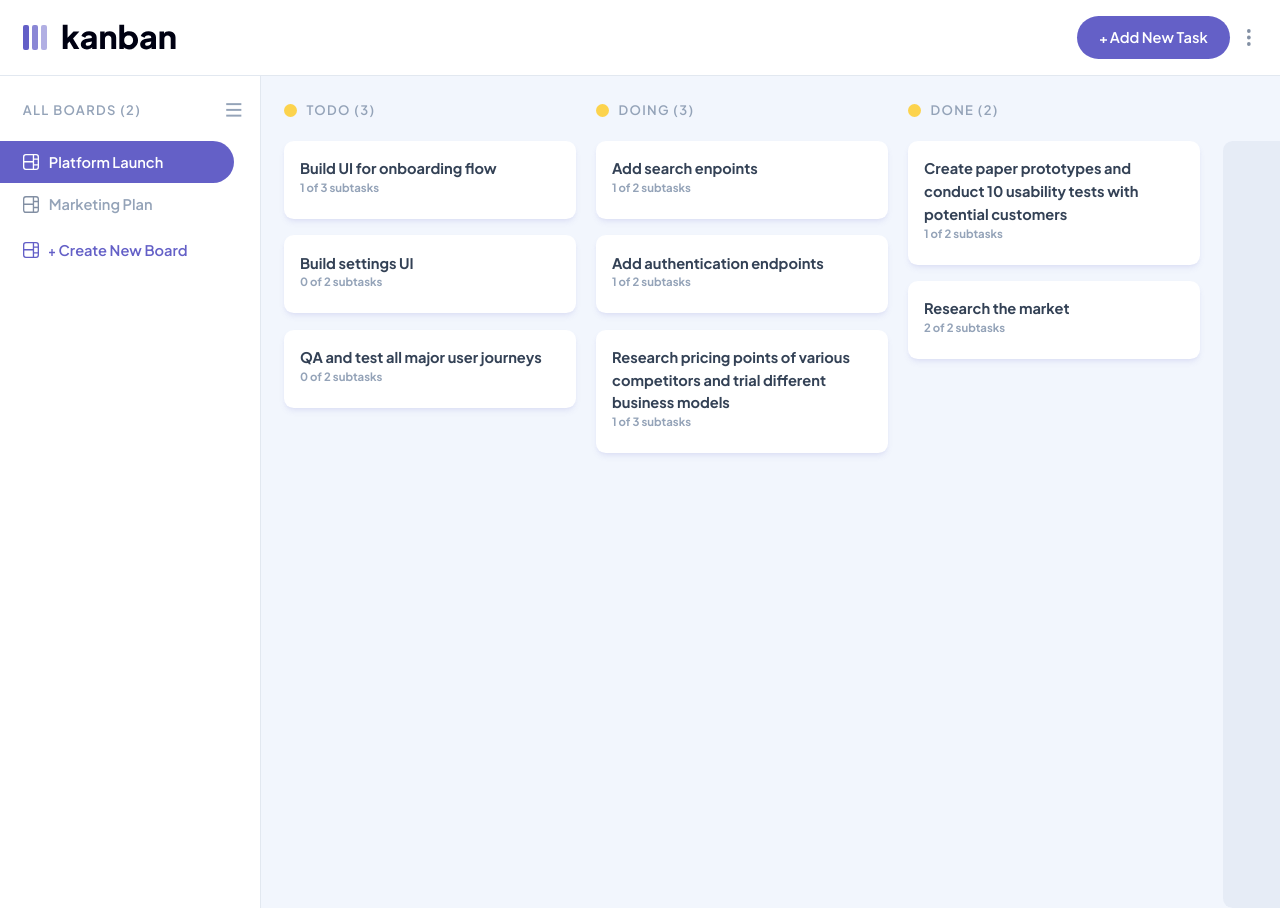
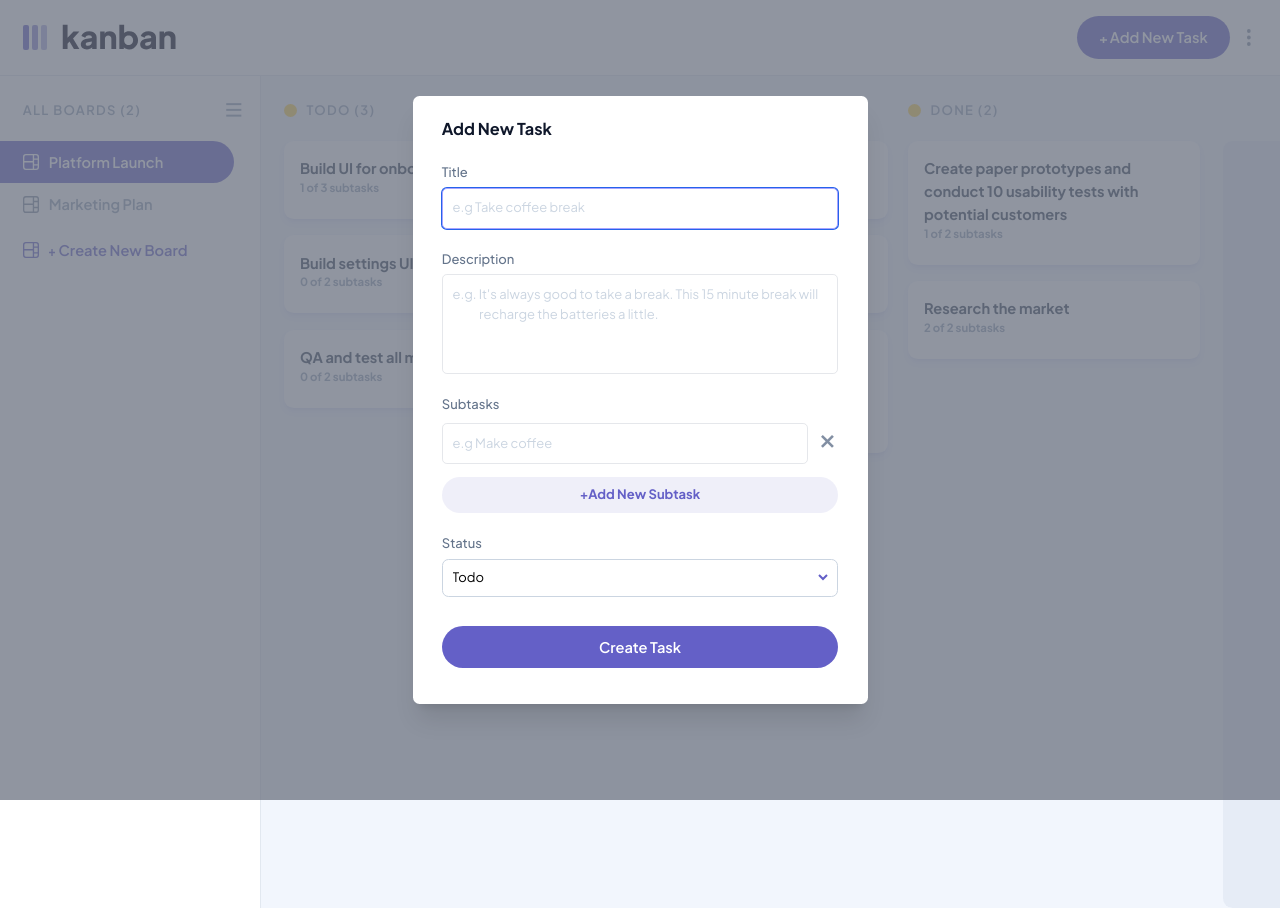
Before and after one commit to julian-br/quick-kanban, a React (Vite) app: page /board/1 in a window 1280 px wide. Both pictures are taken after a click on the button "Add New Task". Shown: the top 908 px of the page. Built offline with nearby package versions, Linux system fonts and the light colour scheme.

Commit message:
adding modal for creating tasks

```diff
--- a/src/App.tsx
+++ b/src/App.tsx
@@ -2,7 +2,6 @@ import KanbanBoardPage from "./pages/KanbanBoardPage";
 import { QueryClient, QueryClientProvider } from "@tanstack/react-query";
 import { Route } from "wouter";
 import NoCreatedBoardsPage from "./pages/NoCreatedBoardsPage";
-import { ReactQueryDevtools } from "@tanstack/react-query-devtools";
 
 const queryClient = new QueryClient();
 
@@ -10,7 +9,6 @@ function App() {
   return (
     <div className="font-jakarta min-h-screen flex flex-col">
       <QueryClientProvider client={queryClient}>
-        <ReactQueryDevtools initialIsOpen={false} />
         <Route path="/" component={NoCreatedBoardsPage}></Route>
         <Route path="/board/:boardId">
           {(params: { boardId: string }) => (
--- a/src/components/CreateKanbanBoardModal.tsx
+++ b/src/components/CreateKanbanBoardModal.tsx
@@ -5,7 +5,7 @@ import { useState } from "react";
 import Form, { useFormValidation } from "./common/Form";
 import { useLocation } from "wouter";
 import { useKanbanBoardMutation } from "../api/kanbanBoard";
-import ListInput from "./common/ListInput";
+import ListInput from "./common/Input/ListInput";
 
 export default function CreateBoardModal({ onClose }: { onClose: () => void }) {
   const [boardColumnNames, setBoardColumnNames] = useState([""]);
@@ -68,7 +68,7 @@ export default function CreateBoardModal({ onClose }: { onClose: () => void }) {
         />
 
         <ListInput
-          title="Board Columns"
+          label="Board Columns"
           inputPlaceHolder="e.g Todo"
           addButtonText="Add new Column"
           values={boardColumnNames}
--- /dev/null
+++ b/src/components/CreateTaskModal.tsx
@@ -0,0 +1,120 @@
+import { useState } from "react";
+import { KanbanBoard } from "../api/kanbanBoard";
+import { Task, useTaskMutation } from "../api/task";
+import Button from "./common/Button";
+import Form, { useFormValidation } from "./common/Form";
+import Listbox from "./common/Input/Listbox";
+import ListInput from "./common/Input/ListInput";
+import TextArea from "./common/Input/TextArea";
+import TextInput from "./common/Input/TextInput";
+import Modal from "./common/Modal";
+
+interface Props {
+  board: KanbanBoard;
+  onClose: () => void;
+}
+
+export default function CreateTaskModal({ onClose, board }: Props) {
+  const [taskData, setTaskData] = useState({
+    title: "",
+    description: "",
+    status: board.columns[0],
+    subtaskTitles: [""],
+  });
+
+  const { formErrors, validateForm } = useFormValidation({
+    title: () => (taskData.title?.length > 0 ? true : "Can't be empty"),
+    subtaskNames: validateSubtaskTitles,
+  });
+
+  const taskMutation = useTaskMutation();
+
+  function validateSubtaskTitles() {
+    const hasEmptyValues =
+      taskData.subtaskTitles.filter((columnName) => columnName === "").length >
+      0;
+    if (hasEmptyValues) {
+      return "Please provide a name for each column.";
+    }
+
+    return true;
+  }
+
+  function changeTaskStatus(newStatus: string) {
+    const taskCopy = { ...taskData };
+    taskCopy.status = newStatus;
+    setTaskData(taskCopy);
+  }
+
+  function changeTitle(newTitle: string) {
+    setTaskData({ ...taskData, title: newTitle });
+  }
+
+  function changeDescription(newDescription: string) {
+    setTaskData({ ...taskData, description: newDescription });
+  }
+
+  function changeSubtaskNames(newSubtaskNames: string[]) {
+    setTaskData({ ...taskData, subtaskTitles: newSubtaskNames });
+  }
+
+  function handleSubmit() {
+    const formIsValid = validateForm();
+    if (formIsValid) {
+      // don't add subtasks with an empty string as a title
+      const trimmedSubtaskTitles = taskData.subtaskTitles.filter(
+        (subtaskName) => subtaskName !== ""
+      );
+
+      const taskToMutate = {
+        ...taskData,
+        boardId: board.id,
+        subtasks: trimmedSubtaskTitles.map((subtaskTitle) => ({
+          title: subtaskTitle,
+          isCompleted: false,
+        })),
+      };
+
+      taskMutation.mutate(taskToMutate, { onSuccess: onClose });
+    }
+  }
+
+  return (
+    <Modal onClose={onClose} title={"Add New Task"}>
+      <Form onSubmit={handleSubmit} className="mt-7 mb-4 flex flex-col gap-6">
+        <TextInput
+          errorMessage={formErrors.title}
+          onInput={changeTitle}
+          value={taskData.title}
+          label="Title"
+          placeholder="e.g Take coffee break"
+        />
+        <TextArea
+          onInput={changeDescription}
+          value={taskData.description}
+          rows={4}
+          label="Description"
+          placeholder="e.g. It's always good to take a break. This 15 minute break will
+            recharge the batteries a little."
+        />
+        <ListInput
+          errorMessage={formErrors.subtaskNames}
+          label="Subtasks"
+          values={taskData.subtaskTitles}
+          onChange={changeSubtaskNames}
+          addButtonText="Add New Subtask"
+          inputPlaceHolder="e.g Make coffee"
+        />
+        <Listbox
+          label="Status"
+          onChange={changeTaskStatus}
+          selected={taskData.status}
+          options={board.columns}
+        />
+        <Button variant="primary" size="large" className="mt-3" type="submit">
+          Create Task
+        </Button>
+      </Form>
+    </Modal>
+  );
+}
--- a/src/components/Navbar.tsx
+++ b/src/components/Navbar.tsx
@@ -3,12 +3,22 @@ import PlusIcon from "../assets/icon-add-task.svg";
 import VerticalEllipsisIcon from "../assets/icon-vertical-ellipsis.svg";
 import Button from "./common/Button";
 
-export default function Navbar() {
+interface Props {
+  onAddTaskClick?: () => void;
+}
+
+export default function Navbar({ onAddTaskClick }: Props) {
+  function handleAddTaskClicked() {
+    if (onAddTaskClick !== undefined) {
+      onAddTaskClick();
+    }
+  }
+
   return (
     <nav className="bg-white px-7 py-5 border-b border-slate-200 flex items-center justify-between">
       <img src={LogoIcon} alt="Logo" />
       <div className="flex">
-        <Button variant="primary" size="large">
+        <Button onClick={handleAddTaskClicked} variant="primary" size="large">
           <div className="flex items-baseline">
             <img src={PlusIcon} alt="Plus Icon" className="h-2 mr-1" />
             <span>Add New Task</span>
--- a/src/components/ViewTaskModal/SubtaskList.tsx
+++ b/src/components/ViewTaskModal/SubtaskList.tsx
@@ -13,7 +13,7 @@ export default function SubtaskList({ subtasks, onSubtaskClick }: Props) {
   ).length;
 
   return (
-    <>
+    <div>
       <h5 className="text-slate-500 font-medium">
         Subtasks ({amountOfFinishedSubtasks} of {amountOfSubtasks})
       </h5>
@@ -26,7 +26,7 @@ export default function SubtaskList({ subtasks, onSubtaskClick }: Props) {
           />
         ))}
       </div>
-    </>
+    </div>
   );
 }
 
@@ -44,7 +44,7 @@ function SubtaskListEntry({
       className="bg-grey-light p-3 rounded-md flex items-center w-full hover:bg-secondary hover:shadow text-left"
     >
       <span
-        className={`h-6 w-6 p-1 pt-[5px] rounded border ${
+        className={`h-6 w-[1.6rem] p-1 pt-[5px] rounded border ${
           subtask.isCompleted ? "bg-primary" : "bg-white"
         }`}
       >
--- a/src/components/ViewTaskModal/ViewTaskModal.tsx
+++ b/src/components/ViewTaskModal/ViewTaskModal.tsx
@@ -15,7 +15,7 @@ export default function ViewTaskModal({ task, onClose, boardColumns }: Props) {
   const [taskData, setTaskData] = useState(task);
   const taskMutation = useTaskMutation();
 
-  function toggleSubtaskIsCompleted(clickedSubtask: Subtask) {
+  function toggleSubtaskStatus(clickedSubtask: Subtask) {
     const clickedSubtaskIndex = taskData.subtasks.findIndex(
       (subtask) => subtask.title === clickedSubtask.title
     )!;
@@ -42,15 +42,15 @@ export default function ViewTaskModal({ task, onClose, boardColumns }: Props) {
 
   return (
     <Modal onClose={handleModalClose} title={task.title}>
-      <div className="w-full mt-7">
-        <p className="text-slate-500 mb-5">{task.description}</p>
+      <div className="w-full mt-7 flex flex-col gap-6 mb-4">
+        <p className="text-slate-500">{task.description}</p>
         <SubtaskList
-          onSubtaskClick={toggleSubtaskIsCompleted}
+          onSubtaskClick={toggleSubtaskStatus}
           subtasks={task.subtasks}
         />
         <div>
-          <h5 className="text-slate-500 font-medium mt-5">Current Status</h5>
           <Listbox
+            label="Current Status"
             onChange={changeTaskStatus}
             selected={taskData.status}
             options={boardColumns}
--- a/src/components/common/Input/InputLabel.tsx
+++ b/src/components/common/Input/InputLabel.tsx
@@ -9,7 +9,9 @@ export default function InputLabel({
 }) {
   return (
     <label
-      className={`text-slate-500 font-medium block ${passedClassName ?? ""}`}
+      className={`text-slate-500 font-medium block mb-1 ${
+        passedClassName ?? ""
+      }`}
     >
       {children}
     </label>
--- a/src/components/common/ListInput.tsx
+++ b/src/components/common/Input/ListInput.tsx
@@ -1,11 +1,11 @@
-import Button from "./Button";
-import InputLabel from "./Input/InputLabel";
-import TextInput from "./Input/TextInput";
-import CrossIcon from "../../assets/icon-cross.svg";
+import Button from "../Button";
+import InputLabel from "./InputLabel";
+import TextInput from "./TextInput";
+import CrossIcon from "../../../assets/icon-cross.svg";
 
 interface Props {
   values: string[];
-  title: string;
+  label?: string;
   addButtonText: string;
   inputPlaceHolder?: string;
   onChange: (values: string[]) => void;
@@ -14,7 +14,7 @@ interface Props {
 
 export default function ListInput({
   values,
-  title,
+  label,
   addButtonText,
   inputPlaceHolder,
   onChange,
@@ -40,8 +40,8 @@ export default function ListInput({
 
   return (
     <div>
-      <InputLabel>{title}</InputLabel>
-      <div className="flex flex-col gap-3">
+      <InputLabel>{label}</InputLabel>
+      <div className="flex flex-col gap-2">
         {values.map((value, index) => (
           <div key={index} className="flex items-center">
             <TextInput
--- a/src/components/common/Input/Listbox.tsx
+++ b/src/components/common/Input/Listbox.tsx
@@ -1,13 +1,15 @@
 import { Listbox as ListBoxHeadlessUi } from "@headlessui/react";
 import ChivronDownIcon from "../../../assets/icon-chevron-down.svg";
+import InputLabel from "./InputLabel";
 
 interface Props {
+  label?: string;
   options: string[];
   selected?: string;
   onChange?: (newValue: string) => void;
 }
 
-export default function Listbox({ options, onChange, selected }: Props) {
+export default function Listbox({ options, onChange, selected, label }: Props) {
   function handleChange(newValue: string) {
     if (onChange !== undefined) {
       onChange(newValue);
@@ -16,7 +18,8 @@ export default function Listbox({ options, onChange, selected }: Props) {
 
   return (
     <ListBoxHeadlessUi value={selected} onChange={handleChange}>
-      <div className="relative h-12 overflow-visible">
+      <div className="relative overflow-visible">
+        <InputLabel>{label}</InputLabel>
         <ListBoxHeadlessUi.Button className="relative px-3 py-2 rounded-lg border hover:border-primary border-slate-300 w-full">
           <div className="flex justify-between items-center">
             <span className="block truncate">{selected}</span>
--- /dev/null
+++ b/src/components/common/Input/TextArea.tsx
@@ -0,0 +1,44 @@
+import { TextareaHTMLAttributes } from "react";
+import InputLabel from "./InputLabel";
+
+interface Props
+  extends Omit<TextareaHTMLAttributes<HTMLTextAreaElement>, "onInput"> {
+  label?: string;
+  errorMessage?: string;
+  onInput?: (value: string) => void;
+}
+
+export default function TextArea({
+  label,
+  className: passedClassName,
+  onInput,
+  errorMessage,
+  ...htmlTextAreaProps
+}: Props) {
+  const isValid = errorMessage === "" || errorMessage === undefined;
+
+  function handleInput(value: string) {
+    if (onInput !== undefined) {
+      onInput(value);
+    }
+  }
+
+  return (
+    <div className={`${passedClassName ?? ""}`}>
+      <InputLabel>{label}</InputLabel>
+      <textarea
+        {...htmlTextAreaProps}
+        onChange={(e) => handleInput(e.target.value)}
+        className={`${
+          isValid ? "border-gray-200" : "border-danger"
+        } block w-full rounded-md text-md py-3 placeholder:text-slate-300 focus:border-primary-light resize-none`}
+      />
+
+      {!isValid && (
+        <div className="text-red-500 pointer-events-none bottom-3 absolute right-4">
+          {errorMessage}
+        </div>
+      )}
+    </div>
+  );
+}
--- a/src/pages/KanbanBoardPage.tsx
+++ b/src/pages/KanbanBoardPage.tsx
@@ -8,6 +8,7 @@ import Navbar from "../components/Navbar";
 import SideBar from "../components/SideBar";
 import ViewTaskModal from "../components/ViewTaskModal/ViewTaskModal";
 import { useKanbanBoard } from "../api/kanbanBoard";
+import CreateTaskModal from "../components/CreateTaskModal";
 
 interface Props {
   urlParams: {
@@ -15,8 +16,10 @@ interface Props {
   };
 }
 
+type modals = "CreateTaskModal" | "CreateBoardModal" | "ViewTaskModal" | "None";
+
 export default function KanbanBoardPage({ urlParams }: Props) {
-  const [showModal, setShowModal] = useState(false);
+  const [activeModal, setActiveModal] = useState<modals>("None");
   const [selectedTask, setSelectedTask] = useState<Task>();
 
   const { boardId } = urlParams;
@@ -25,17 +28,22 @@ export default function KanbanBoardPage({ urlParams }: Props) {
 
   function handleTaskClicked(taskData: Task) {
     setSelectedTask(taskData);
+    setActiveModal("ViewTaskModal");
+  }
+
+  function closeAllModals() {
+    setActiveModal("None");
   }
 
   return (
     <>
-      <Navbar />
+      <Navbar onAddTaskClick={() => setActiveModal("CreateTaskModal")} />
       <div className="flex flex-grow">
         <SideBar>
           <div className="mt-7">
             <KanbanBoardsNav
               activeBoardId={boardId}
-              onCreateNewBoardClick={() => setShowModal(true)}
+              onCreateNewBoardClick={() => setActiveModal("CreateBoardModal")}
             />
           </div>
         </SideBar>
@@ -51,13 +59,26 @@ export default function KanbanBoardPage({ urlParams }: Props) {
             />
           </main>
         )}
-        {showModal && <CreateBoardModal onClose={() => setShowModal(false)} />}
-        {selectedTask && activeBoard.isSuccess && (
-          <ViewTaskModal
-            onClose={() => setSelectedTask(undefined)}
-            task={selectedTask}
-            boardColumns={activeBoard.data.columns}
-          />
+
+        {activeBoard.isSuccess && (
+          <div>
+            {activeModal === "CreateBoardModal" && (
+              <CreateBoardModal onClose={closeAllModals} />
+            )}
+            {activeModal === "CreateTaskModal" && (
+              <CreateTaskModal
+                board={activeBoard.data}
+                onClose={closeAllModals}
+              />
+            )}
+            {selectedTask && activeModal === "ViewTaskModal" && (
+              <ViewTaskModal
+                onClose={closeAllModals}
+                task={selectedTask}
+                boardColumns={activeBoard.data.columns}
+              />
+            )}
+          </div>
         )}
       </div>
     </>
```
